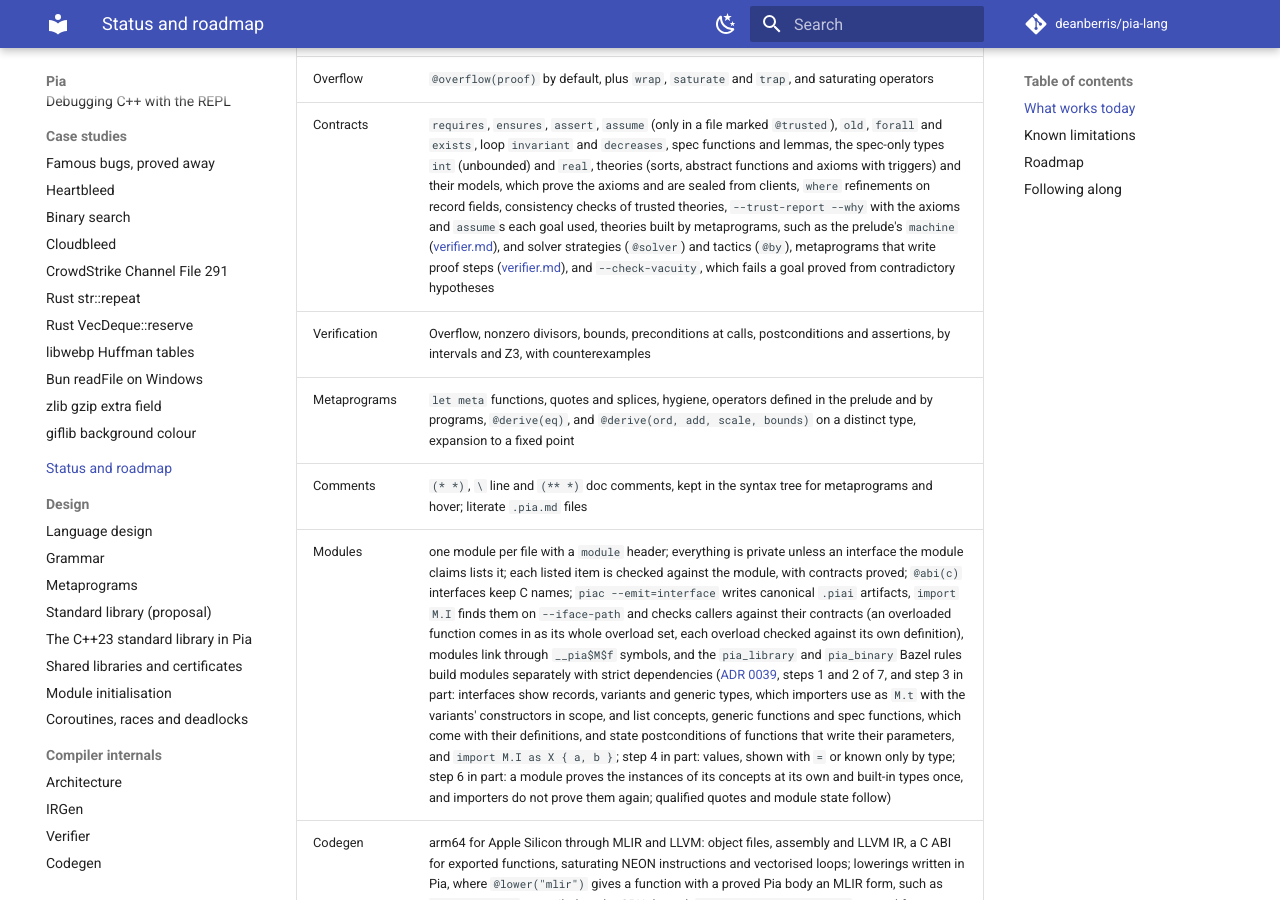
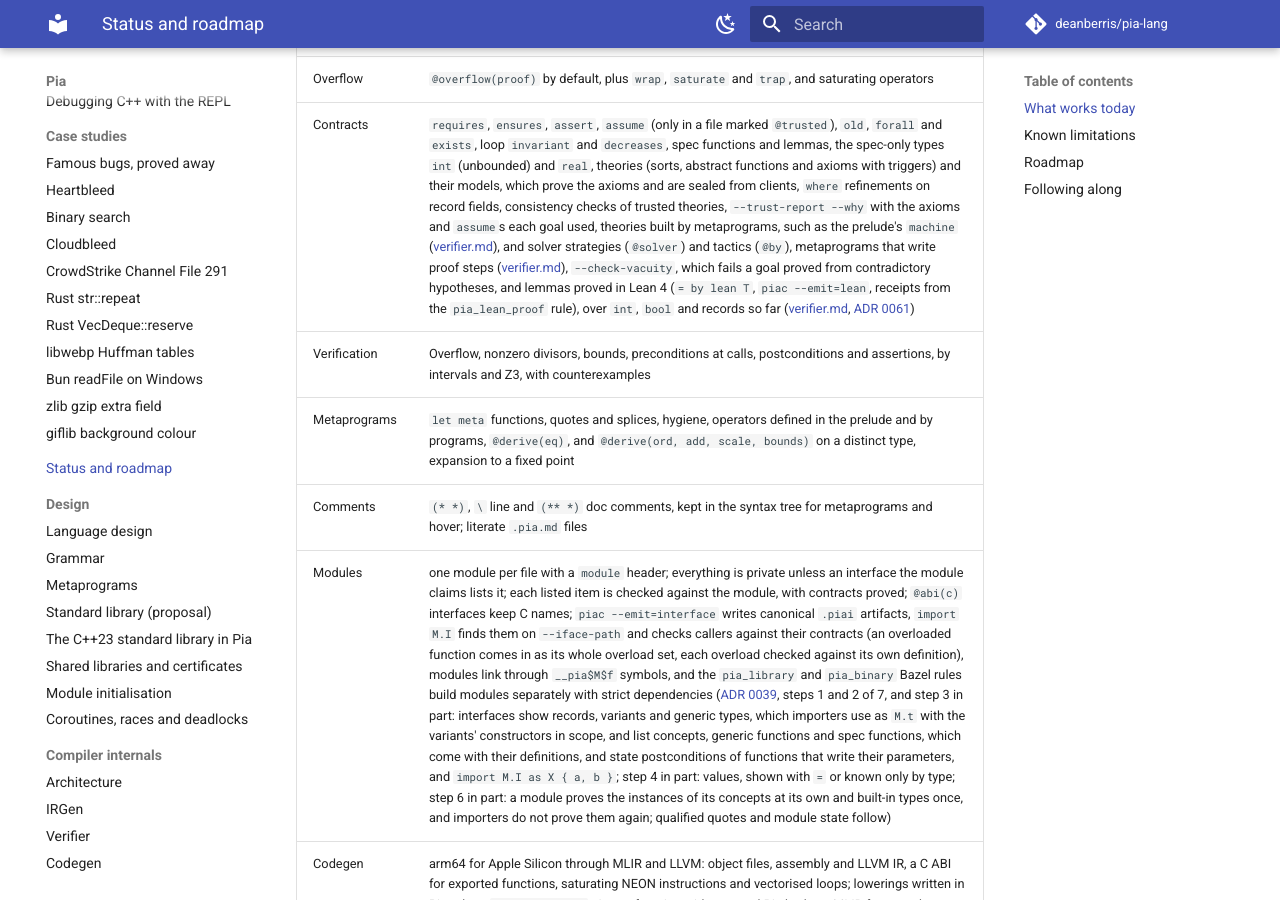
Before and after one commit to deanberris/pia-lang, an MkDocs documentation site: the page built from docs/status.md, in a window 1280 px wide and 900 px high, scrolled down 514 px. Built offline with MkDocs 1.6.1 and Material for MkDocs 9.7.7, drawn with Linux system fonts in a browser that asks for light colours; comment, search, counter and statistics services are not loaded.

Commit message:
docs/status.md: lemmas proved in Lean work today (ADR 0061)
Co-Authored-By: Claude Opus 5.5 <noreply@anthropic.com>
Claude-Session: https://claude.ai/code/session_01SkMSatAPWqBJTT1MdZQAVv

```diff
--- a/docs/status.md
+++ b/docs/status.md
@@ -10,7 +10,7 @@ Pia is an experimental language under active development. The compiler works end
 | Types | Bounded integers, range types `int{lo..hi}`, `bool`, fixed arrays `[T; n]`, slices `[T]`, records, variants, type aliases |
 | Code | Functions, `let rec`, `let ... in`, mutable locals and buffers, `if`, `for`, `while`, parameter modifiers |
 | Overflow | `@overflow(proof)` by default, plus `wrap`, `saturate` and `trap`, and saturating operators |
-| Contracts | `requires`, `ensures`, `assert`, `assume` (only in a file marked `@trusted`), `old`, `forall` and `exists`, loop `invariant` and `decreases`, spec functions and lemmas, the spec-only types `int` (unbounded) and `real`, theories (sorts, abstract functions and axioms with triggers) and their models, which prove the axioms and are sealed from clients, `where` refinements on record fields, consistency checks of trusted theories, `--trust-report --why` with the axioms and `assume`s each goal used, theories built by metaprograms, such as the prelude's `machine` ([verifier.md](verifier.md#theories)), and solver strategies (`@solver`) and tactics (`@by`), metaprograms that write proof steps ([verifier.md](verifier.md#solver-strategies-and-tactics)), and `--check-vacuity`, which fails a goal proved from contradictory hypotheses |
+| Contracts | `requires`, `ensures`, `assert`, `assume` (only in a file marked `@trusted`), `old`, `forall` and `exists`, loop `invariant` and `decreases`, spec functions and lemmas, the spec-only types `int` (unbounded) and `real`, theories (sorts, abstract functions and axioms with triggers) and their models, which prove the axioms and are sealed from clients, `where` refinements on record fields, consistency checks of trusted theories, `--trust-report --why` with the axioms and `assume`s each goal used, theories built by metaprograms, such as the prelude's `machine` ([verifier.md](verifier.md#theories)), and solver strategies (`@solver`) and tactics (`@by`), metaprograms that write proof steps ([verifier.md](verifier.md#solver-strategies-and-tactics)), `--check-vacuity`, which fails a goal proved from contradictory hypotheses, and lemmas proved in Lean 4 (`= by lean T`, `piac --emit=lean`, receipts from the `pia_lean_proof` rule), over `int`, `bool` and records so far ([verifier.md](verifier.md#spec-functions-and-lemmas), [ADR 0061](adr/0061-lean-proved-facts.md)) |
 | Verification | Overflow, nonzero divisors, bounds, preconditions at calls, postconditions and assertions, by intervals and Z3, with counterexamples |
 | Metaprograms | `let meta` functions, quotes and splices, hygiene, operators defined in the prelude and by programs, `@derive(eq)`, and `@derive(ord, add, scale, bounds)` on a distinct type, expansion to a fixed point |
 | Comments | `(* *)`, `\` line and `(** *)` doc comments, kept in the syntax tree for metaprograms and hover; literate `.pia.md` files |
```
